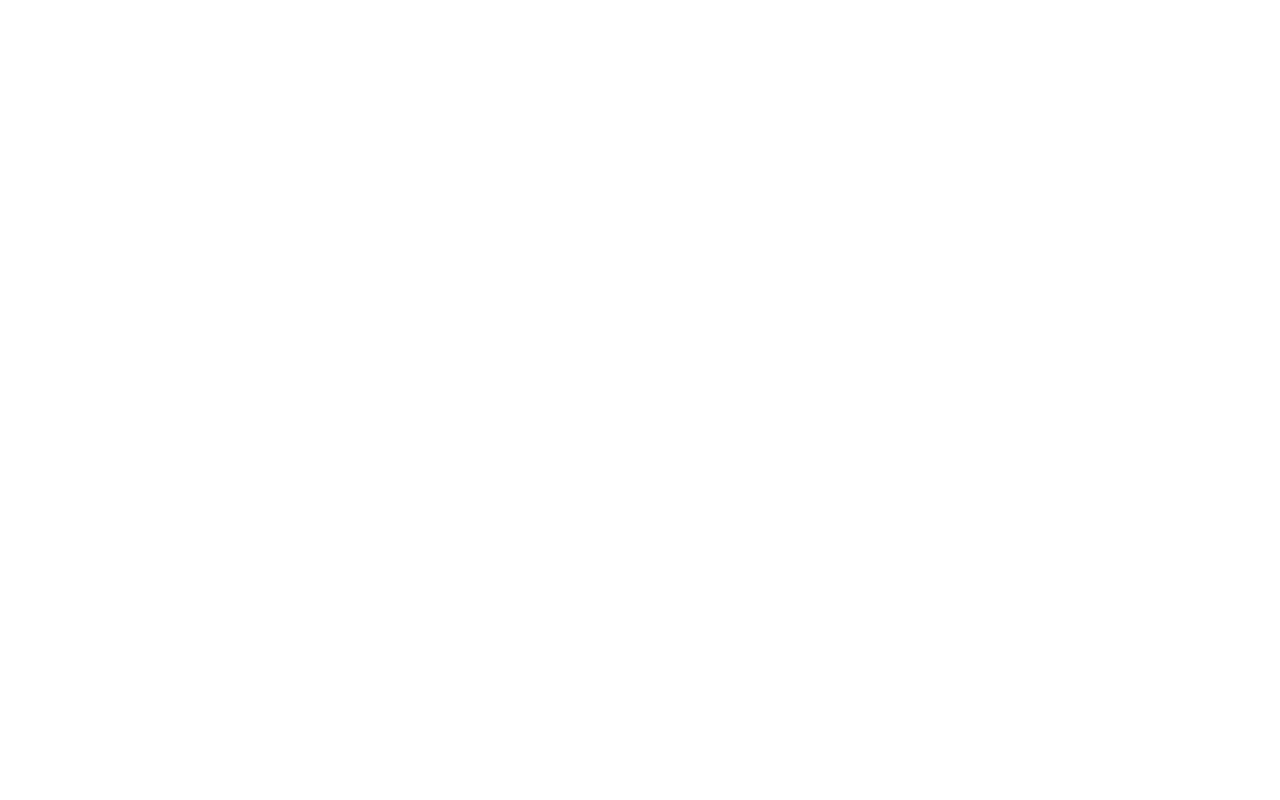
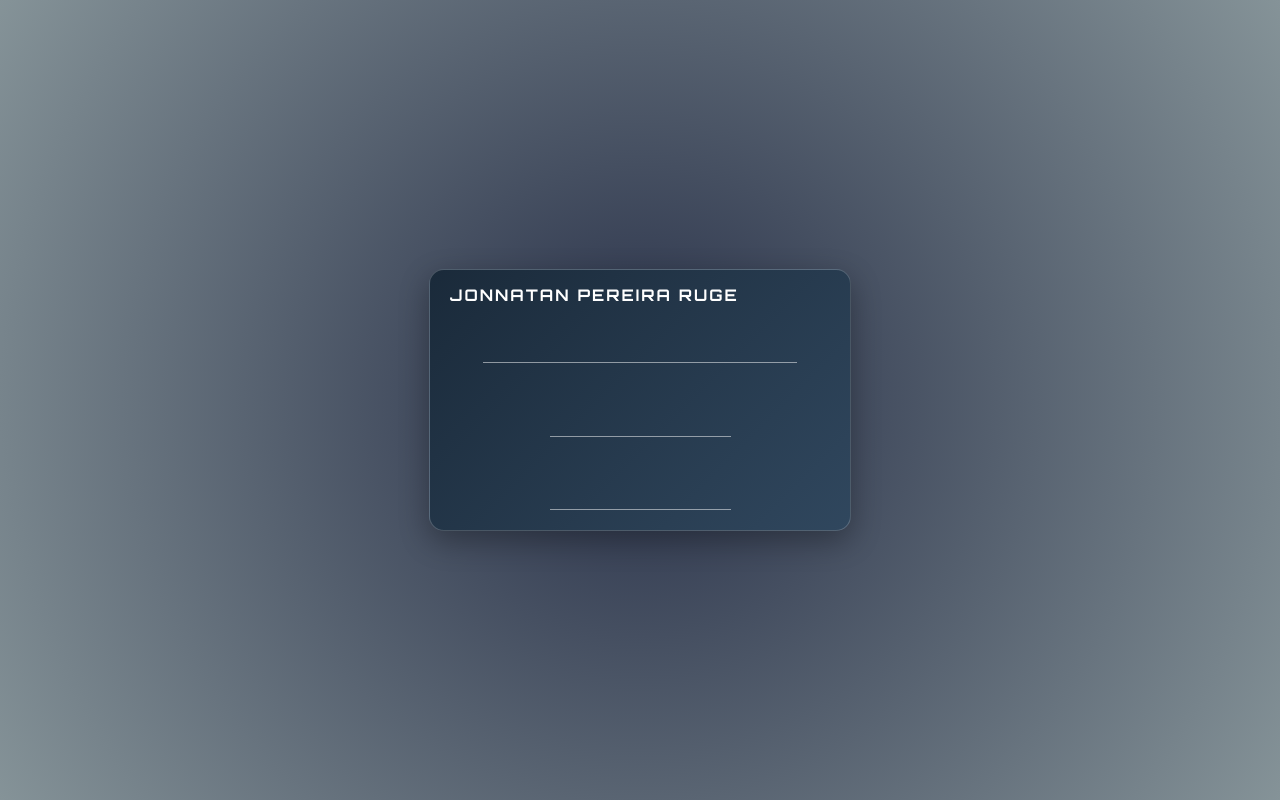
Before and after one commit to JonnatanRuge/Input-JS, a plain HTML site: page index.html in a window 1280 px wide. Drawn offline with Linux system fonts and the light colour scheme.

Commit message:
nuevos cambios y funciones

```diff
--- a/index.html
+++ b/index.html
@@ -3,10 +3,18 @@
 <head>
     <meta charset="UTF-8">
     <meta name="viewport" content="width=device-width, initial-scale=1.0">
-    <title>Input Con Mascara</title>
-    <link rel="stylesheet" href="main.css">
+    <title>Máscara</title>
+    <link rel="stylesheet" href="main.css" />
 </head>
 <body>
+    <div id="app">
+        <div class="card">
+            <div class="holder">Jonnatan Pereira Ruge</div>
+            <input type="text" id="inputCard" />
+            <input type="text" id="inputDate" />
+            <input type="text" id="inputCVV" />
+        </div>
+    </div>
     <script src="main.js"></script>
 </body>
 </html>
--- a/main.css
+++ b/main.css
@@ -0,0 +1,65 @@
+@import url('https://fonts.googleapis.com/css2?family=Orbitron:wght@400;700&display=swap');
+
+body {
+    font-family: 'Orbitron', sans-serif;
+    background: radial-gradient(circle, #283048, #859398);
+    display: flex;
+    justify-content: center;
+    align-items: center;
+    height: 100vh;
+    margin: 0;
+}
+
+.card {
+    background: linear-gradient(135deg, #1a2a3a, #30475e);
+    color: white;
+    width: 380px;
+    height: 220px;
+    border-radius: 15px;
+    padding: 20px;
+    position: relative;
+    box-shadow: 0px 10px 30px rgba(0, 0, 0, 0.3);
+    border: 1px solid rgba(255, 255, 255, 0.2);
+    display: flex;
+    flex-direction: column;
+    justify-content: space-between;
+    align-items: center;
+}
+
+.holder {
+    font-size: 1rem;
+    font-weight: bold;
+    letter-spacing: 2px;
+    text-transform: uppercase;
+    position: absolute;
+    top: 15px;
+    left: 20px;
+}
+
+.card input {
+    width: 80%;
+    font-size: 1.2rem;
+    text-align: center;
+    letter-spacing: 2px;
+    background: transparent;
+    border: none;
+    color: white;
+    outline: none;
+    border-bottom: 1px solid rgba(255, 255, 255, 0.5);
+    padding: 5px;
+}
+
+#inputCard {
+    margin-top: 40px;
+}
+
+#inputDate,
+#inputCVV {
+    width: 45%;
+    margin-top: 10px;
+}
+
+input::placeholder {
+    color: rgba(255, 255, 255, 0.5);
+    text-align: center;
+}
--- a/main.js
+++ b/main.js
@@ -0,0 +1,68 @@
+// Selección de los inputs del formulario
+const inputCard = document.querySelector("#inputCard");
+const inputCVV = document.querySelector("#inputCVV");
+const inputDate = document.querySelector("#inputDate");
+
+// Máscaras para los formatos de la tarjeta, fecha de expiración y CVV
+const maskNumber = '####-####-####-####';
+const maskDate = '##/##';
+const maskCVV = '###';
+
+// Variables para almacenar los valores ingresados
+let current ="";
+let cardNumber = [];
+let cvvNumber = [];
+let dateNumber = [];
+
+// Evento para capturar la entrada en el campo de número de tarjeta
+inputCard.addEventListener('keydown', (e) => {
+    if (e.key === 'Tab') {
+        return;
+    }
+
+    e.preventDefault();
+    handleInput(maskNumber, e.key, cardNumber);
+    inputCard.value = cardNumber.join("");
+});
+
+// Evento para capturar la entrada en el campo de fecha de expiración
+inputDate.addEventListener('keydown', (e) => {
+    if (e.key === 'Tab') {
+        return;
+    }
+
+    e.preventDefault();
+    handleInput(maskDate, e.key, dateNumber);
+    inputDate.value = dateNumber.join("");
+});
+
+// Evento para capturar la entrada en el campo CVV
+inputCVV.addEventListener('keydown', (e) => {
+    if (e.key === 'Tab') {
+        return;
+    }
+
+    e.preventDefault();
+    handleInput(maskCVV, e.key, cvvNumber);
+    inputCVV.value = cvvNumber.join("");
+});
+
+function handleInput(mask, key, arr) {
+    let numbers = ["0", "1", "2", "3", "4", "5", "6", "7", "8", "9"];
+
+    // Si el usuario presiona "Backspace", elimina el último carácter ingresado
+    if (key === "Backspace" && arr.length > 0) {
+        arr.pop();
+        return;
+    }
+
+    // Si la tecla presionada es un número y hay espacio en la máscara
+    if (numbers.includes(key) && arr.length + 1 <= mask.length) {
+        // Si la siguiente posición en la máscara es un carácter especial (- o /), agrégalo antes del número
+        if (mask[arr.length] === "-" || mask[arr.length] === "/") {
+            arr.push(mask[arr.length], key);
+        } else {
+            arr.push(key);
+        }
+    }
+}
```
